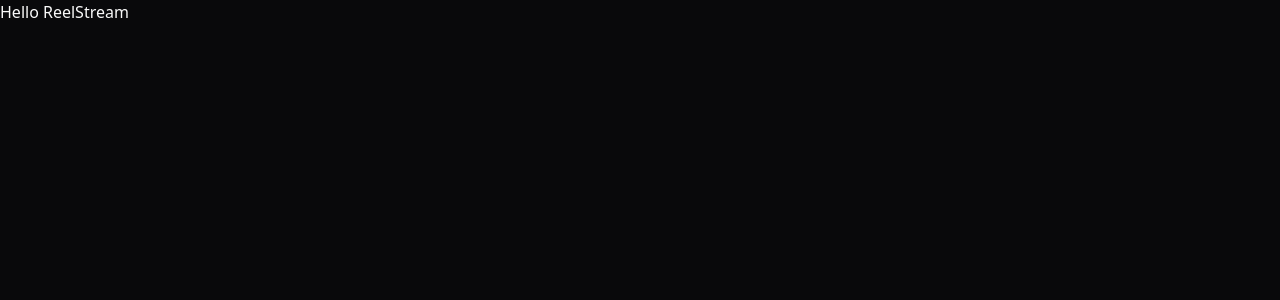
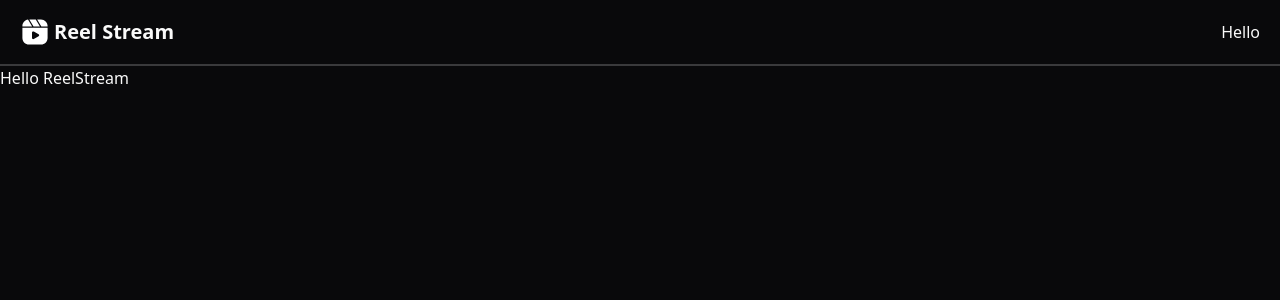
Before and after one commit to fahimahammed/ReelStream-Client, a React (Vite) app: page /home in a window 1280 px wide. Shown: the top 300 px of the page. Built offline with nearby package versions, Linux system fonts and the light colour scheme.

Commit message:
feat(navbar): add navbar

```diff
--- a/src/App.tsx
+++ b/src/App.tsx
@@ -1,6 +1,9 @@
+import Navbar from "./components/layout/Navbar";
+
 function App() {
   return (
     <>
+      <Navbar />
       <h1>Hello ReelStream</h1>
     </>
   );
--- /dev/null
+++ b/src/components/layout/Navbar.tsx
@@ -0,0 +1,22 @@
+import Logo from "@/assets/Logo";
+import { NavLink } from "react-router";
+
+const Navbar = () => {
+
+    return (
+        <header className="border-b-2 border-white/20 w-full">
+            <div className="container flex justify-between items-center mx-auto h-16 px-5">
+                <NavLink to="/">
+                    <h1 className="text-xl font-black flex items-center">
+                        <Logo width={30} fill="#fff" className="mr-1" /> Reel Stream
+                    </h1>
+                </NavLink>
+                <nav className="flex gap-2 items-center">
+                    Hello
+                </nav>
+            </div>
+        </header>
+    );
+};
+
+export default Navbar;
```
